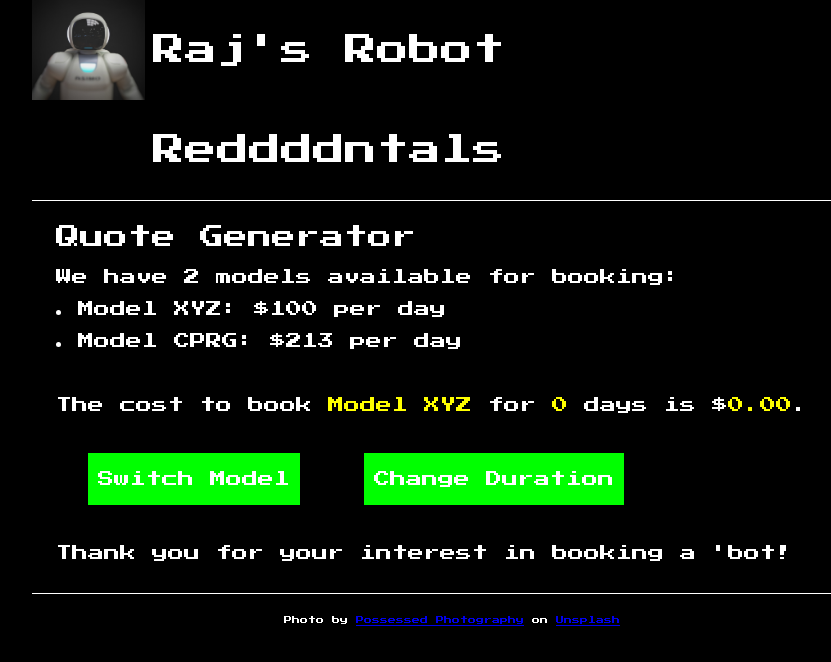
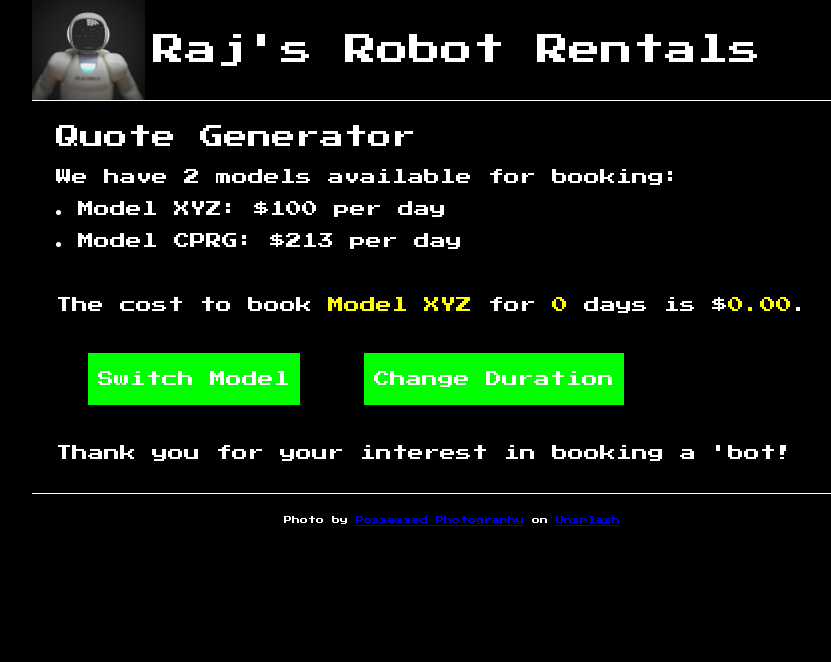
Before and after one commit to AliceIvanovaSAIT/Lab6, a plain HTML site: page index.html in a window 1280 px wide. Shown: the whole page, without its empty margins (188-1019 px from the left). Drawn offline with Linux system fonts and the light colour scheme.

Commit message:
Update index.html

```diff
--- a/index.html
+++ b/index.html
@@ -21,7 +21,7 @@
         <header class = "flex">
             <img src="images/robot.jpg" alt="photo of a white plastic robot with
                 a black background">
-            <h1>Raj's Robot Reddddntals</h1>
+            <h1>Raj's Robot Rentals</h1>
         </header>
         <main>
             <h2>Quote Generator</h2>
```
